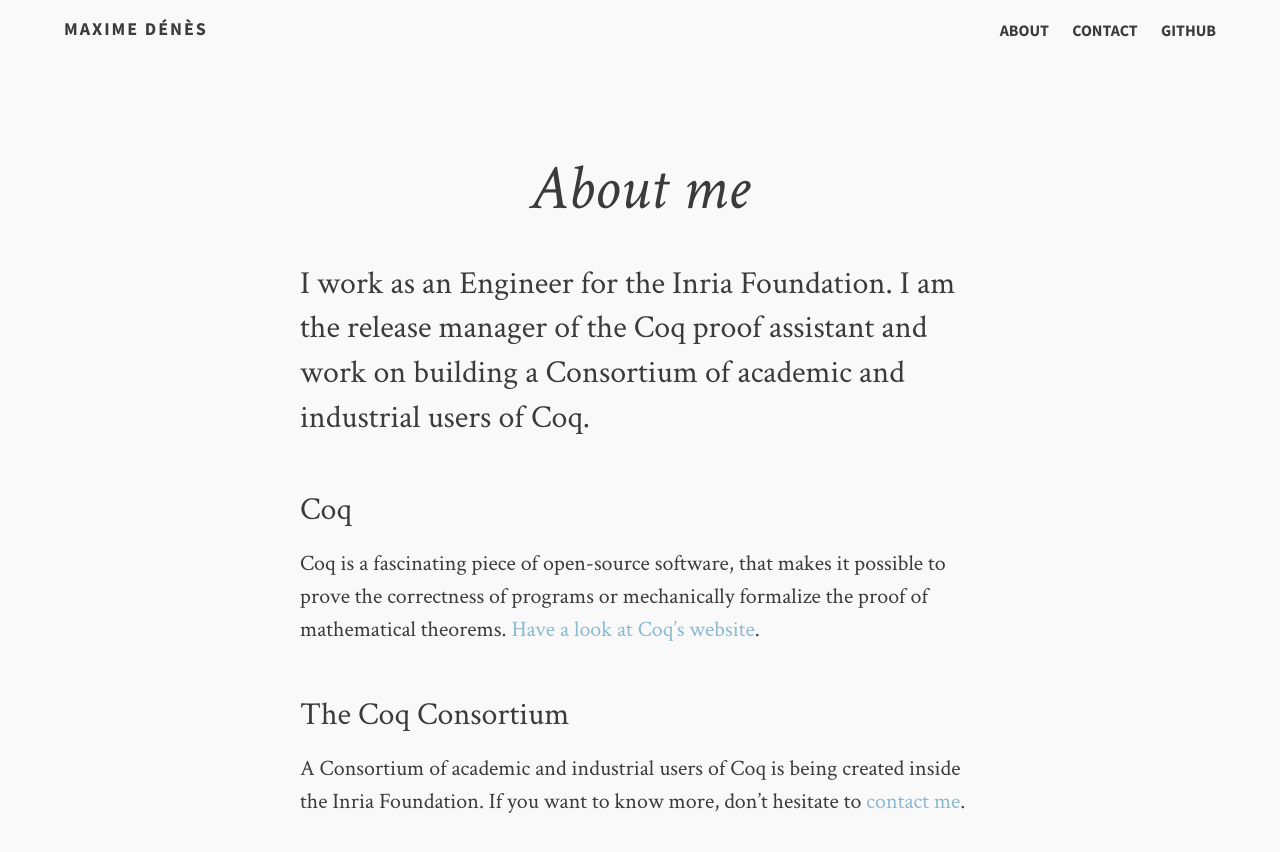
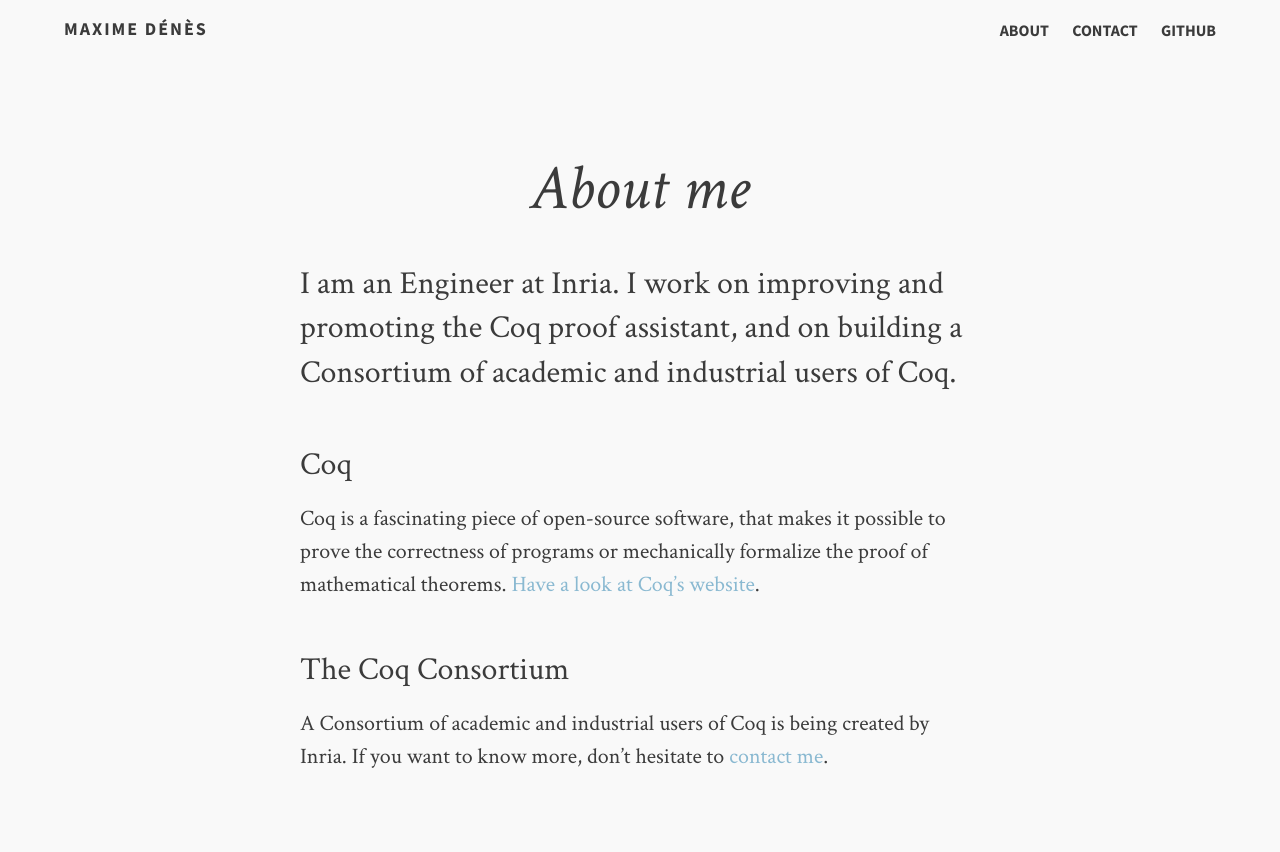
Before and after one commit to maximedenes/maximedenes.github.io, a Jekyll site: the page built from index.md, in a window 1280 px wide. Shown: the top 852 px of the page. Built offline with Jekyll 4.4.1, drawn with Linux system fonts in a browser that asks for light colours.

```diff
--- a/index.md
+++ b/index.md
@@ -2,7 +2,7 @@
 layout: post-no-feature
 permalink: /index.html
 title: About me
-description: I work as an Engineer for the Inria Foundation. I am the release manager of the Coq proof assistant and work on building a Consortium of academic and industrial users of Coq.
+description: I am an Engineer at Inria. I work on improving and promoting the Coq proof assistant, and on building a Consortium of academic and industrial users of Coq.
 tags: [about, Coq]
 ---
 
@@ -13,6 +13,5 @@ prove the correctness of programs or mechanically formalize the proof of
 mathematical theorems. [Have a look at Coq's website](https://coq.inria.fr).
 
 ### The Coq Consortium
-A Consortium of academic and industrial users of Coq is being created inside the
-Inria Foundation. If you want to know more, don't hesitate to
+A Consortium of academic and industrial users of Coq is being created by Inria. If you want to know more, don't hesitate to
 [contact me](/contact).
```
Also changed, not shown: contact.md (+1 -1 lines).
